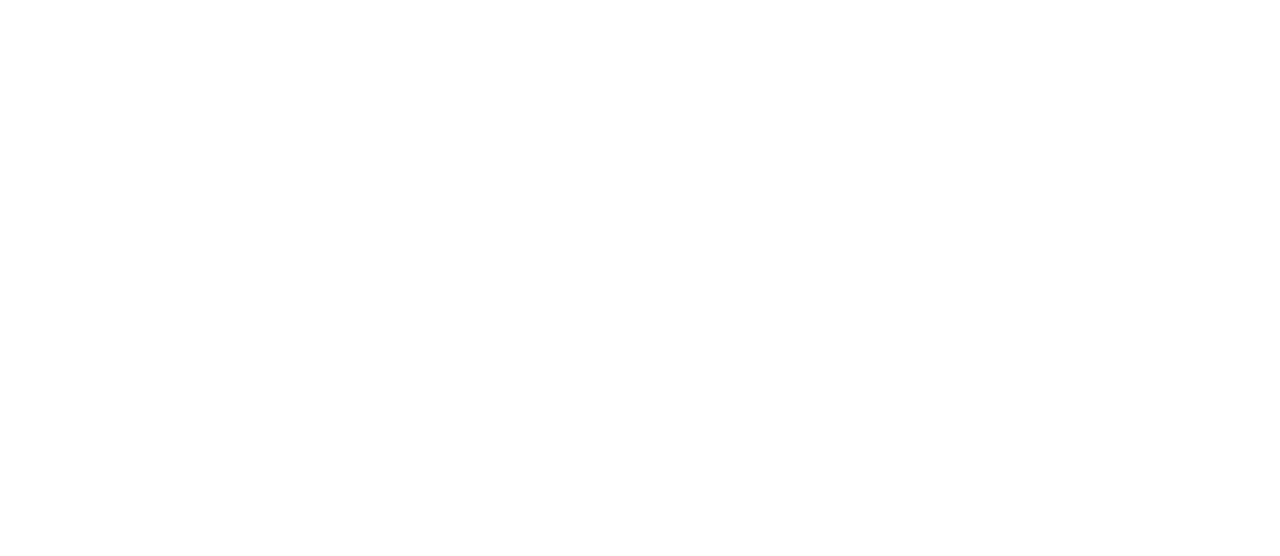
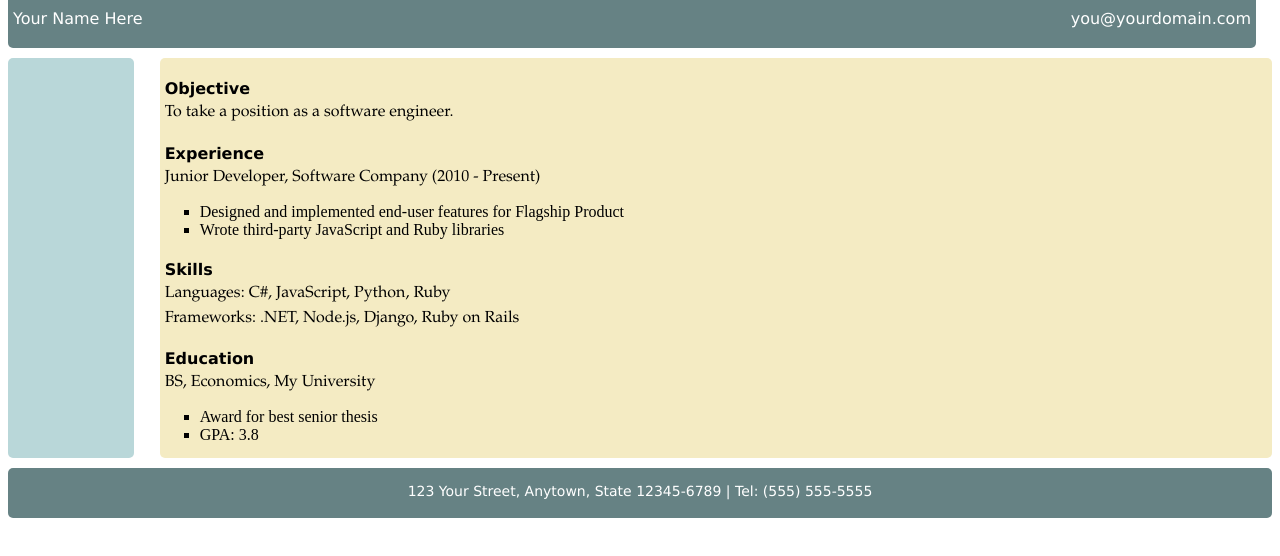
Before and after one commit to katehoward/katehoward.github.io, a plain HTML site: page resume/index.html in a window 1280 px wide. Drawn offline with Linux system fonts and the light colour scheme.

Commit message:
Update index.html

```diff
--- a/resume/index.html
+++ b/resume/index.html
@@ -1,9 +1,37 @@
 
-<!doctype html>
+<!DOCTYPE html>
 <html>
-
-
-<body>
-</body>
-
+	<head>
+		<link type="text/css" rel="stylesheet" href="stylesheet.css"/>
+		<title></title>
+	</head>
+	<body>
+		<div id="header">
+			<p id="name">Your Name Here</p>
+			<a href="mailto:you@yourdomain.com"><p id="email">you@yourdomain.com</p></a>
+		</div>
+		<div class="left"></div>
+		<div class="right">
+			<h4>Objective</h4>
+			<p>To take a position as a software engineer.</p>
+			<h4>Experience</h4>
+			<p>Junior Developer, Software Company (2010 - Present)</p>
+			<ul>
+				<li>Designed and implemented end-user features for Flagship Product</li>
+				<li>Wrote third-party JavaScript and Ruby libraries</li>
+			</ul>
+			<h4>Skills</h4>
+			<p>Languages: C#, JavaScript, Python, Ruby</p>
+			<p>Frameworks: .NET, Node.js, Django, Ruby on Rails</p>
+			<h4>Education</h4>
+			<p>BS, Economics, My University</p>
+			<ul>
+				<li>Award for best senior thesis</li>
+				<li>GPA: 3.8</li>
+			</ul>
+		</div>
+		<div id="footer">
+			<p>123 Your Street, Anytown, State 12345-6789 | Tel: (555) 555-5555</p>
+		</div>
+	</body>
 </html>
```
